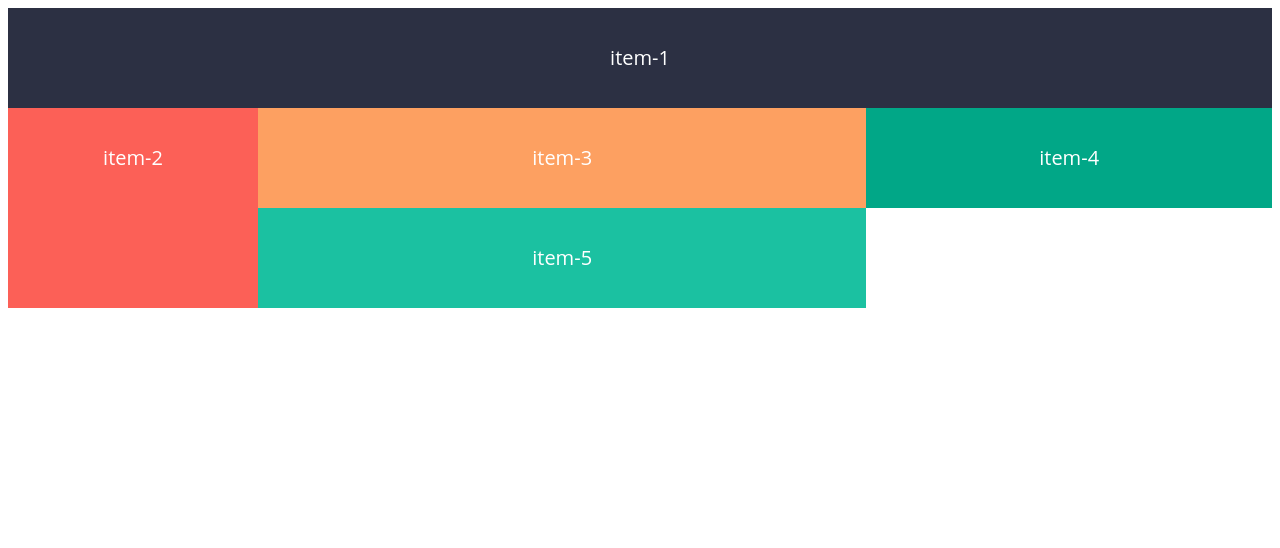
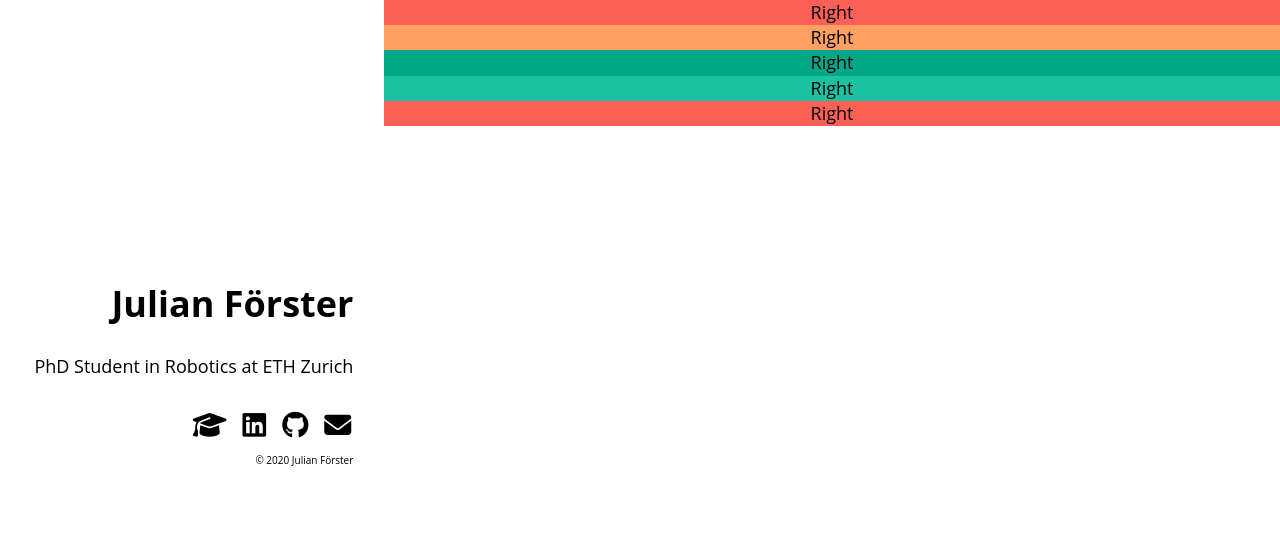
Before and after one commit to fjulian/fjulian.github.io, a plain HTML site: page index.html in a window 1280 px wide. Drawn offline with Linux system fonts and the light colour scheme.

Commit message:
progress on layout

```diff
--- a/assets/style.css
+++ b/assets/style.css
@@ -1,107 +1,105 @@
-/*uncomment for different Grids*/
-/************************
-SIMPLE GRID
-**************************/
-/* .container{
-  display: grid;
-  grid-template-columns: 250px 250px 250px 250px 250px;
-  grid-template-rows: 150px;
-} */
+
+
+html {
+  font-size: 100%;
+}
+
+.container {
+  height: 100%;
+}
+
+.title-icons a {
+  color: black;
+  text-decoration: none;
+}
+.title-icons .label {
+  display: none;
+}
 
 
 
-/************************
-SAME AS
-**************************/
-
-/* .container{
-  display: grid;
-  grid-template-columns: repeat(5, 250px);
-  grid-template-rows: 150px;
-}
- */
-
-/************************
-WITH GUTTER
-**************************/
-
-/* .container{
-  display: grid;
-  grid-template-columns: repeat(5, 250px);
-  grid-gap: 30px;
-} */
 
 
-/********************************
-AUTOMATED DISTRIBUTION WITH FR
-*********************************/
-
-/* .container{
-    display: grid;
-    grid-template-columns: 1fr 3fr 2fr;
-  } */
 
 
-  /********************************
-  AUTOMATED DISTRIBUTION WITH FIXED COL
-  *********************************/
 
-  /* .container{
-    display: grid;
-    grid-template-columns: 300px 3fr 2fr;
+.copyright {
+  font-size: 10px;
 }
-   */
-
-
-  /****************************
-  MOVING ITEMS HORIZONTALLY
-  ****************************/
-
-  /*   .container{
-      display: grid;
-      grid-template-columns: 1fr 3fr 2fr;
-    }
-    .item-1 {
-     grid-column: 1 / 4;
-    }
-    .item-5 {
-     grid-column: 3 / 4;
-    }
-   */
 
 
 /***************************
-  MOVING ITEMS VERTICALLY
-  **************************/
+Layout
+****************************/
 
-  /* .container{
-    display: grid;
-    grid-template-columns: 1fr 3fr 2fr;
-  }
-  .item-2 {
-   grid-row: 1 / 3;
-  }
-  .item-1 {
-   grid-column: 1 / 4;
-   grid-row: 3 / 4;
-  }
-   */
-
-  /************************
-  ADJUST FOR OTHER DEVICES
-  **************************/
+/* Mobile */
 
 .container{
   display: grid;
-   grid-template-columns: 250px 3fr 2fr;
+  grid-template-columns: 1fr 1fr;
 }
-  .item-1 {
+.left {
+  grid-column: 1 / 3;
+}
+
+.title-icons td {
+  padding: 7px;
+  font-size: 27px;
+}
+#icon-table {
+  margin: 0 auto;
+}
+
+.right {
+  grid-column: 1 / 3;
+}
+/* .item-1 {
   grid-column: 1 / 4;
 }
 .item-2 {
   grid-row: 2 / 4;
+} */
+
+/* Normal screen */
+@media only screen and (min-width: 800px){
+  .container{
+    grid-template-columns: 30% 70%;
   }
-  @media only screen and (max-width: 720px){
+  .left {
+    float: right;
+    height: 100%;
+    /* margin-left: -1px; */
+    position: fixed;
+    width: 30%;
+  }
+  .title-inner {
+    bottom: 0;
+    left: 0;
+    right: 0;
+    top: 0;
+    margin: auto;
+    position: absolute;
+    height: 290px;
+    padding-left: 5%;
+    padding-right: 8%;
+    text-align: right;
+  }
+
+  .title-icons td {
+    padding-left: 14px;
+    padding-right: 0;
+  }
+  #icon-table {
+    margin: 0 0 0 auto;
+  }
+
+  .right {
+    grid-column: 2 / 3;
+  }
+}
+
+/* Large screen */
+/* @media only screen and (min-width: 1800px){
   .container{
     grid-template-columns: 1fr 1fr;
   }
@@ -112,62 +110,7 @@ AUTOMATED DISTRIBUTION WITH FR
   .item-2 {
     grid-row: 1 / 1;
   }
-  }
-
-
-   /********************************
-  ADVANCED SKETCH EXAMPLE 2
-  *********************************/
-
-  /* .container{
-    display: grid;
-    grid-template-columns: 1fr 350px 350px;
-    grid-template-rows: 150px;
-  }
-
-
-  .item-1 {
-    grid-column: 1/4;
-  }
-
-  .item-2 {
-    grid-row: 2 / 4;
-  }
-
-  .item-3 {
-    grid-column: 2/4
-  }
-
-  .item-4 {
-    grid-column: 2/3;
-  }
-
-  .footer{
-    grid-column: 1/5;
-    background-color: #2C3043;
-  }
-
-
-  @media only screen and (max-width: 1000px){
-    .container {
-    grid-template-columns: 1fr 1fr;
-  }
-    .item-2 {
-      grid-column: 1/3;
-      grid-row: 4/5;
-    }
-    .item-3 {
-      grid-column: 1/3;
-    }
-    .item-4 {
-      grid-column: 1/2;
-    }
-     .item-5 {
-      grid-column: 2/3;
-    }
 } */
-
-
 
 
 /************************
@@ -190,9 +133,10 @@ AUTOMATED DISTRIBUTION WITH FR
 }
 
 body {
-      color: white;
+    color: black;
     font-family: 'Open Sans', sans-serif;
-      font-size: 20px;
+    font-size: 18px;
     text-align: center;
-      line-height: 5;
+    line-height: 1.4;
+    margin: 0px;
 }
--- a/index.html
+++ b/index.html
@@ -5,20 +5,52 @@
     <meta charset="utf-8" />
     <meta name="viewport" content="width=device-width, initial-scale=1" />
     <link rel="stylesheet" href="assets/style.css" />
+
+    <!-- External -->
+    <script src="https://kit.fontawesome.com/e921efb571.js" crossorigin="anonymous"></script>
 </head>
 
 <body>
+
     <div class="container">
+        <div class="left">
+            <div class="title-inner">
+                <div class="title-text">
+                    <h1>Julian Förster</h1>
+                    <p>PhD Student in Robotics at ETH Zurich</p>
+                </div>
+                <div class="title-icons">
+                    <table id="icon-table">
+                        <tr>
+                            <td><a href="https://scholar.google.com/citations?user=OrCIUZsAAAAJ&hl=de" class="fas fa-graduation-cap"><span class="label">Google Scholar</span></a></td>
+                            <td><a href="https://www.linkedin.com/in/julian-foerster" class="fab fa-linkedin"><span class="label">LinkedIn</span></a></td>
+                            <td><a href="https://github.com/fjulian" class="fab fa-github"><span class="label">Github</span></a></td>
+                            <td><a href="mailto:info@julianfoerster.eu" class="fas fa-envelope"><span class="label">Email</span></a></td>
+                        </tr>
+                    </table>
+					<div class="copyright">
+						&copy; 2020 Julian Förster
+                    </div>
+				</div>
+            </div>
+        </div>
+        <div class="right item-2">Right</div>
+        <div class="right item-3">Right</div>
+        <div class="right item-4">Right</div>
+        <div class="right item-5">Right</div>
+        <div class="right item-2">Right</div>
+    </div>
+
+    <!-- <div class="container">
         <div class="item item-1"> item-1 </div>
         <div class="item item-2"> item-2 </div>
         <div class="item item-3"> item-3 </div>
         <div class="item item-4"> item-4 </div>
         <div class="item item-5"> item-5 </div>
+        <div class="item footer"> footer </div>
+    </div> -->
 
-     <div class="item footer"> footer </div>
-      </div>
-
-      <script data-goatcounter="https://fjulian.goatcounter.com/count"
+    <script data-goatcounter="https://fjulian.goatcounter.com/count"
       async src="//gc.zgo.at/count.js"></script>
 
 </body>
```
Also changed, not shown: 1 other file. Lines whose indentation alone changed are shown as unchanged.
